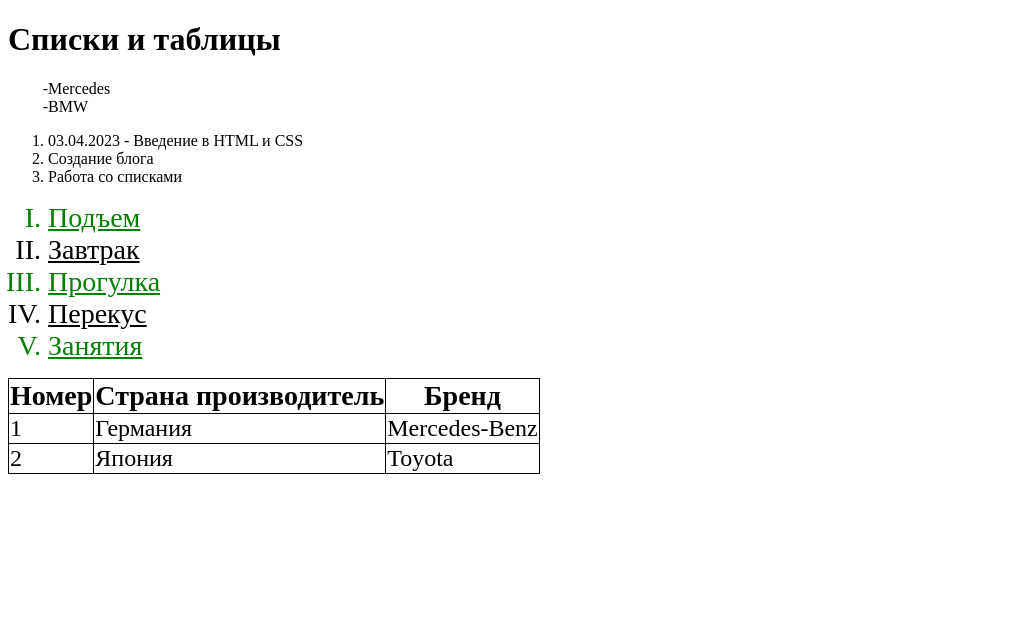
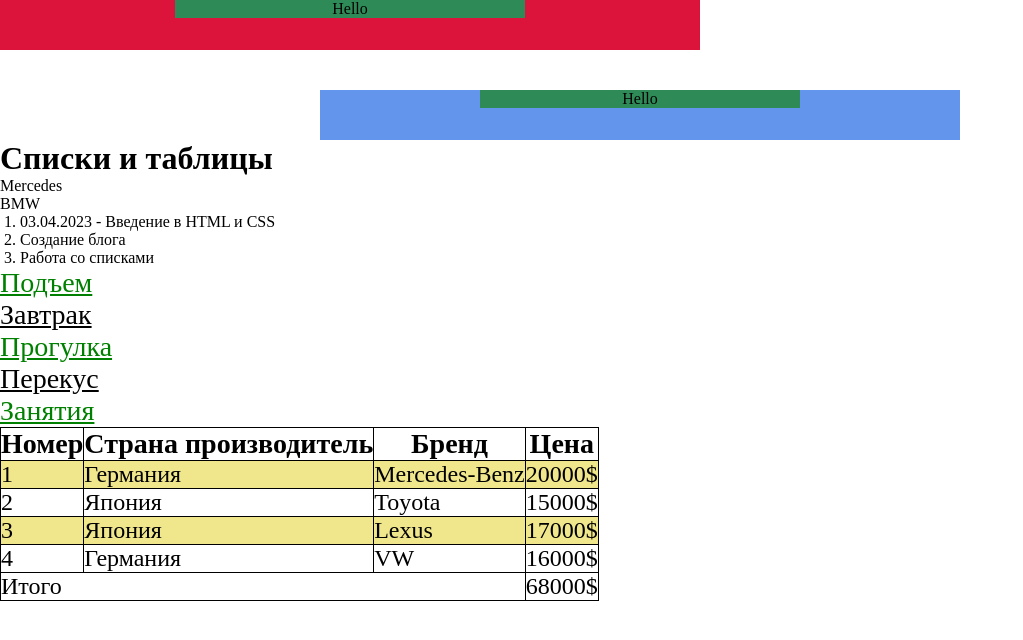
Before and after one commit to ArsenLen/-280323-m, a plain HTML site: page project3/index.html in a window 1280 px wide. Shown: the whole page, without its empty margins (0-1023 px from the left). Drawn offline with Linux system fonts and the light colour scheme.

Commit message:
table, thead, tbody, percent% width

```diff
--- a/project1/style.css
+++ b/project1/style.css
@@ -1,6 +1,8 @@
 h1 {
     color: green; /* цвет шрифта */
     font-size: 40px;
+    text-align: center; /* выравнивание по центру */
+    background-color: indianred;
 }
 .post-1 {
     background-color: lightsteelblue; /* цвет фона, цвет блока */
@@ -19,6 +21,12 @@ img {
 a {
     font-size: 24px;
 }
+p {
+    text-align: center; /* выравнивание текста */
+    background-color: coral;
+    width: 50%;
+    margin: 0 auto; /* центрирование блока */
+}
 /*
     селектор {
         свойство: значение свойства;
--- a/project3/index.html
+++ b/project3/index.html
@@ -8,17 +8,26 @@
     <link rel="stylesheet" href="./style.css">
 </head>
 <body>
+    <div class="item-1">
+        <p>Hello</p>
+    </div>
+    <div class="item-2">
+        <p>Hello</p>
+    </div>
+
     <h1>Списки и таблицы</h1>
     <ul>
         <li>Mercedes</li>
         <li>BMW</li>
     </ul>
 
+    <div class="themes-list">
         <ol>
             <li>03.04.2023 - Введение в HTML и CSS</li>
             <li>Создание блога</li>
             <li>Работа со списками</li>
         </ol>
+    </div>
 
     <ol class="schedule">
         <li>Подъем</li>
@@ -29,21 +38,46 @@
     </ol>
 
     <table>
+        <thead>
             <tr>
                 <th>Номер</th>
                 <th>Страна производитель</th>
                 <th>Бренд</th>
+                <th>Цена</th>
             </tr>
+        </thead>
+        <tbody>
             <tr>
                 <td>1</td>
                 <td>Германия</td>
                 <td>Mercedes-Benz</td>
+                <td>20000$</td>
             </tr>
             <tr>
                 <td>2</td>
                 <td>Япония</td>
                 <td>Toyota</td>
+                <td>15000$</td>
             </tr>
+            <tr>
+                <td>3</td>
+                <td>Япония</td>
+                <td>Lexus</td>
+                <td>17000$</td>
+            </tr>
+            <tr>
+                <td>4</td>
+                <td>Германия</td>
+                <td>VW</td>
+                <td>16000$</td>
+            </tr>
+        </tbody>
+        <tfoot>
+            <tr>
+                <td colspan="3">Итого</td>
+                <td>68000$</td>
+            </tr>
+        </tfoot>
     </table>
 
 </body>
@@ -54,6 +88,9 @@
     th - table-head - ячейки в главной или первой строкее
     tr - table-row - строка таблицы
     td - table-data - ячейка таблицы
+    thead - table-header - шапка таблица, оборачиваем в нее первую строку
+    colspan - атрибут, который позволяет объединить ячейки таблицы в одну, параметром указываем
+        сколько ячеек должна заменить текущая ячейка
 
     Задача. Создать список из ежедневных дел по порядку (5 элементов).
         Маркером списка должны быть римские числа
--- a/project3/style.css
+++ b/project3/style.css
@@ -1,3 +1,32 @@
+* {
+    margin: 0; /* внешний отступ */
+    padding: 0; /* внутренний отступ */
+    box-sizing: border-box; /* padding не добавляется к размеру блока, а находится внутри */
+}
+.item-1 {
+    width: 700px;
+    height: 50px;
+    background-color: crimson;
+}
+.item-2 {
+    width: 50%;
+    height: 50px;
+    background-color: cornflowerblue;
+    margin: 40px auto 0; /* 40px - сверху, auto - справа/слева, 0 - отступ снизу */
+}
+p {
+    width: 50%;
+    background-color: seagreen;
+    margin: 0 auto; /* 0 - сверху и снизу, auto - справа и слева */
+    text-align: center; /* центрирование текста */
+}
+.item-2 p {
+
+}
+/* Таблицы и списки */
+.themes-list {
+    padding: 0 20px;
+}
 ul {
     list-style-type: "-";
 }
@@ -21,7 +50,21 @@ td {
 th {
     font-size: 28px;
 }
+tbody tr:nth-child(odd) {
+    background-color: khaki;
+}
 /*
+    Задача. оцентрировать зеленый блок с текстом hello
+
+    1. 4 значения -  сверху, справа, снизу, слева. ||  margin: 10px 20px 10px 50px;
+    2. 3 значения - сверху, справа-слева, снизу.|| margin: 10px 40px 20px;
+    3. 2 значения - сверху-снизу, справа-слева. || margin: 10px 40px;
+    4. 1 значение - со всех сторон. || margin: 10px;
+
+    % - это процент от ширины родительского блока
+    ширина body равнозначна ширине всего экрана
+        50% от body - 50% от ширины экрана
+
     border: 1px solid black;
         1px - толщина границы
         solid - тип границы (solid - одна линия, doubled - две линии)
@@ -41,4 +84,9 @@ th {
     4. square - квадрат
     5. upper-roman - римские / lower-roman
     6. none - без маркера
+
+
+    p, div, h1-h6 - блочные теги и по умолчанию занимают 100% ширины родительского блока
+
+    a, table - строчные теги
 */
```
Lines whose indentation alone changed are shown as unchanged.
